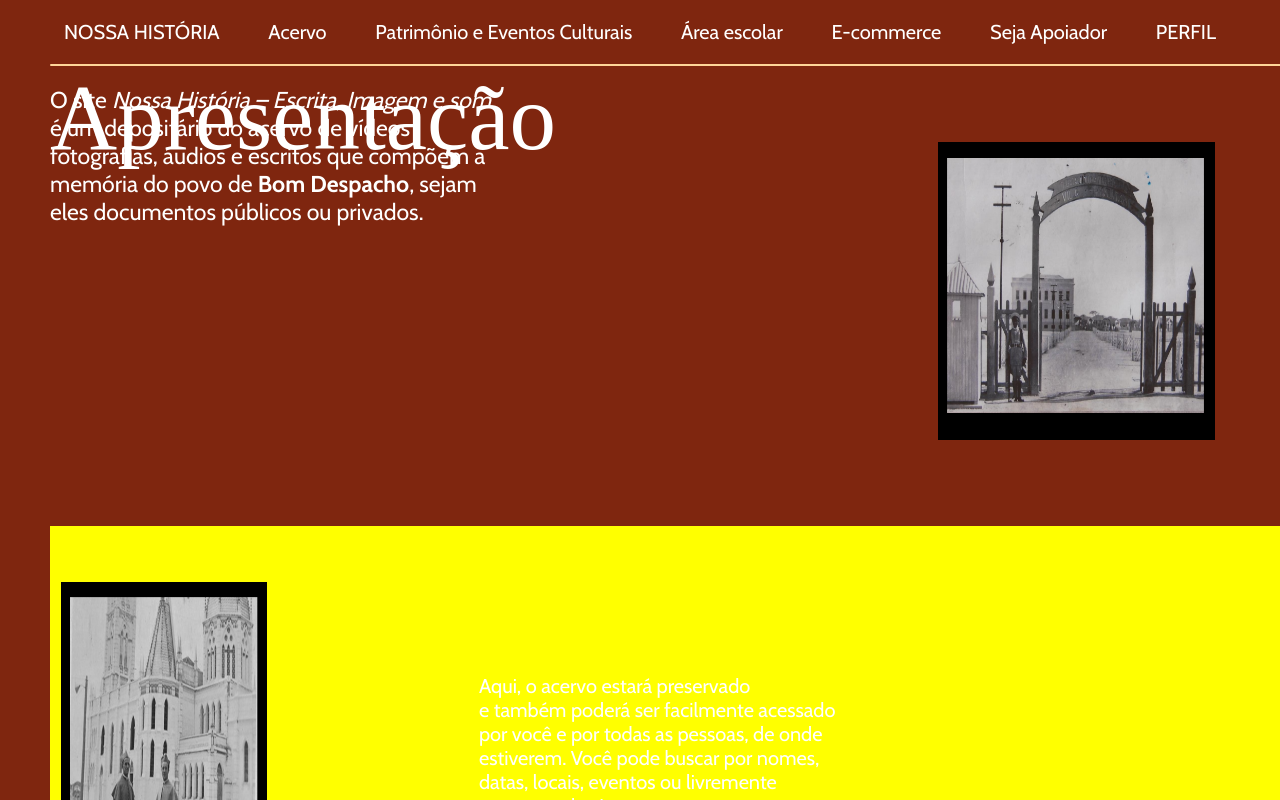
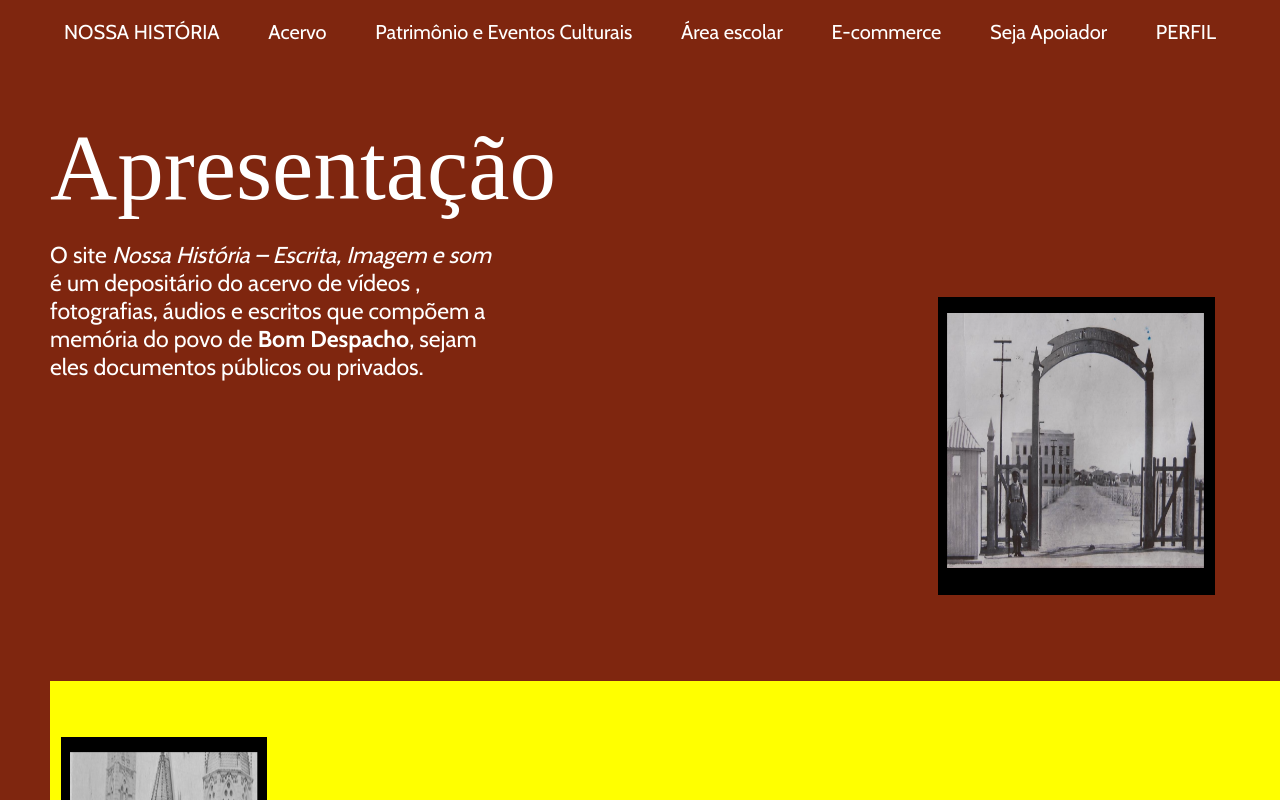
Before and after one commit to cpejr/acervo-web-frontend, a React (Vite) app: page /nossa-historia in a window 1280 px wide. Shown: the top 800 px of the page. Built offline with nearby package versions, Linux system fonts and the light colour scheme; no server answers; a web font is replaced by a local one.

Commit message:
fix: divs

```diff
--- a/src/pages/OurHistory/OurHistory.jsx
+++ b/src/pages/OurHistory/OurHistory.jsx
@@ -36,8 +36,8 @@ import Herberton from '/src/img/Herberton.jpg';
 export default function OurHistory() {
   return (
     <Body>
+      <Apresentation>
       <Title>Apresentação</Title>
-      <Apresentation>
         <Info>
           <Containerone>
             <Text>
--- a/src/pages/OurHistory/Styles.js
+++ b/src/pages/OurHistory/Styles.js
@@ -4,6 +4,11 @@ import styled from 'styled-components';
 export const Body = styled.div``;
 export const Apresentation = styled.div`
   margin-top: 5rem;
+  display: flex;
+  flex-direction: column;
+  justify-content: center;
+  border-bottom
+
 `;
 
 export const Title = styled.div`
@@ -13,15 +18,7 @@ export const Title = styled.div`
   margin-left: 5rem;
   margin-bottom: 10rem;
   display: flex;
-  position: relative;
-  /* /border-radius: 50%; */
-  border-bottom: 100%;
-  width: 100%;
-  height: 2px;
-  border-radius: 1rem;
-  background-color: #ffd599;
-
-  z-index: -1;
+  align-items: flex-start;
 
   @media (max-width: 1900px) {
     font-size: 9.3rem;
```
